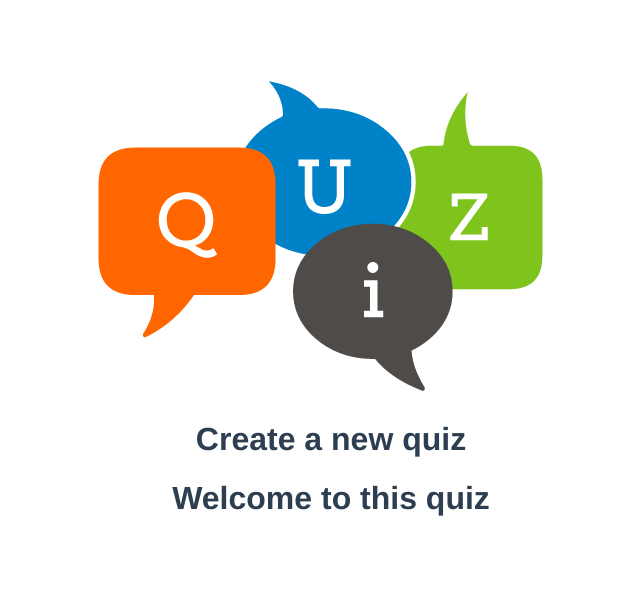
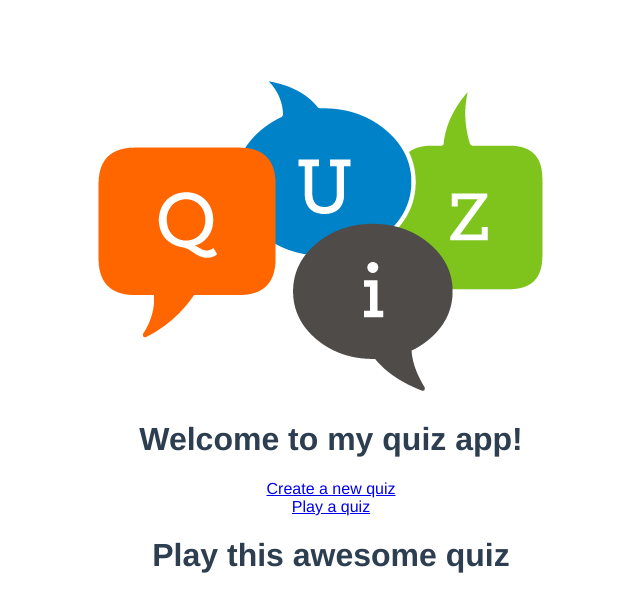
Before and after one commit to Controlix/make-a-quiz, a Vue app in the folder web/: page /#/play in a window 1280 px wide. Shown: the top 612 px of the page, without its empty margins (309-949 px from the left). Built offline with nearby package versions, Linux system fonts and the light colour scheme.

Commit message:
Use router

```diff
--- a/web/src/App.vue
+++ b/web/src/App.vue
@@ -1,20 +1,18 @@
 <template>
   <div id="app">
     <img alt="Quiz" src="./assets/Quiz.png">
-    <CreateQuiz></CreateQuiz>
-    <Participate></Participate>
+    <h1>Welcome to my quiz app!</h1>
+    <p>
+      <router-link to='/create'>Create a new quiz</router-link>
+      <br />
+      <router-link to='/play'>Play a quiz</router-link>
+    </p>
+    <router-view></router-view>
   </div>
 </template>
 
-<script>
-import CreateQuiz from './components/admin/Create.vue'
-import Participate from './components/play/Participate.vue'
-
-export default {
-  name: 'app',
-  components: {
-    CreateQuiz, Participate
-  }
+<script>export default {
+  name: 'app'
 }
 </script>
 
--- a/web/src/components/play/Participate.vue
+++ b/web/src/components/play/Participate.vue
@@ -1,5 +1,5 @@
 <template>
-  <h1>Welcome to this quiz</h1>
+  <h1>Play this awesome quiz</h1>
 </template>
 
 <script>
--- a/web/src/main.js
+++ b/web/src/main.js
@@ -1,8 +1,21 @@
 import Vue from 'vue'
+import VueRouter from 'vue-router'
+
 import App from './App.vue'
+import CreateQuiz from './components/admin/Create'
+import Participate from './components/play/Participate'
+
 
 Vue.config.productionTip = false
 
+Vue.use(VueRouter)
+
 new Vue({
+  router: new VueRouter({
+    routes: [
+      { path: '/create', component: CreateQuiz },
+      { path: '/play', component: Participate }
+    ]
+  }),
   render: h => h(App),
 }).$mount('#app')
```
